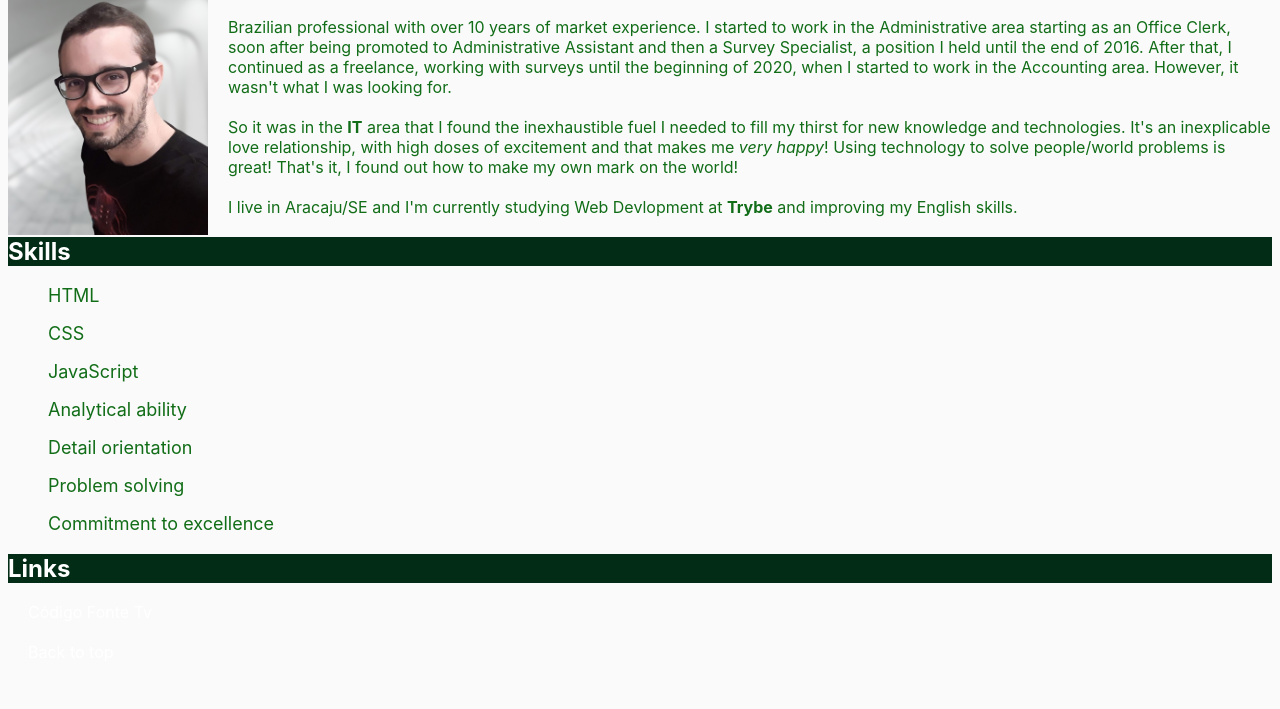
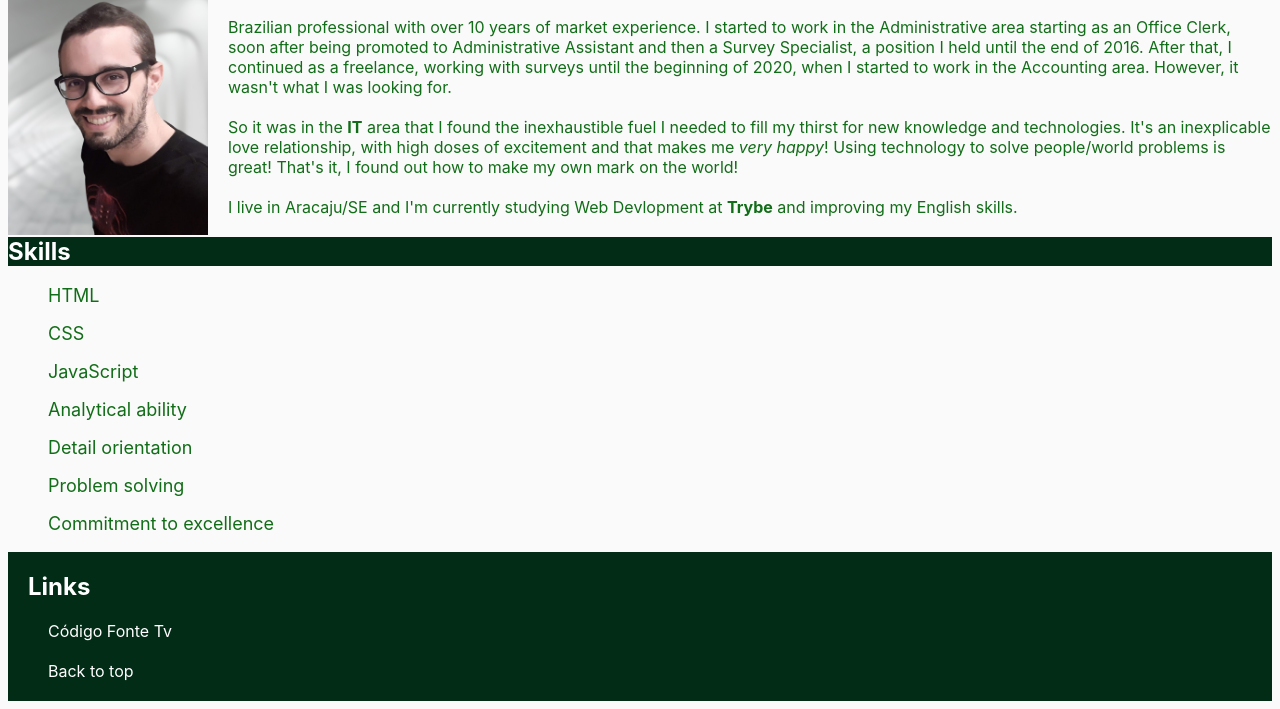
Before and after one commit to guybarreto/guybarreto.github.io, a plain HTML site: page index.html in a window 1280 px wide. Shown: the part 140-849 px from the top of the page. Before the commit the page ends 810 px from the top, so only its background shows below. Drawn offline with Linux system fonts and the light colour scheme.

Commit message:
Implements footer

```diff
--- a/index.html
+++ b/index.html
@@ -68,11 +68,9 @@
       </ul>
     </div>
 
-    <h2 id="links">Links</h2>
-    <footer>
+    <footer>Links<br>
       <a href="https://www.youtube.com/@codigofontetv" target="_blank"
-        >Código Fonte Tv</a
-      ><br /><br />
+        >Código Fonte Tv</a>
       <a href="#guy">Back to top</a>
     </footer>
   </body>
--- a/style.css
+++ b/style.css
@@ -35,7 +35,22 @@ p, .lists-style {
     font-size: 18px;
 }
 
-h2, nav {
+footer {
+    font-weight: bold;
+    padding-left: 20px;
+    padding-top: 20px;
+    padding-bottom: 20px;
+    font-size: 1.5em;
+}
+
+footer a {
+    font-size: 16px;
+    font-weight: normal;
+    padding-top: 20px;
+    display: block;
+}
+
+h2, nav, footer {
     color: white;
     background-color: #032C16;
 }
```
